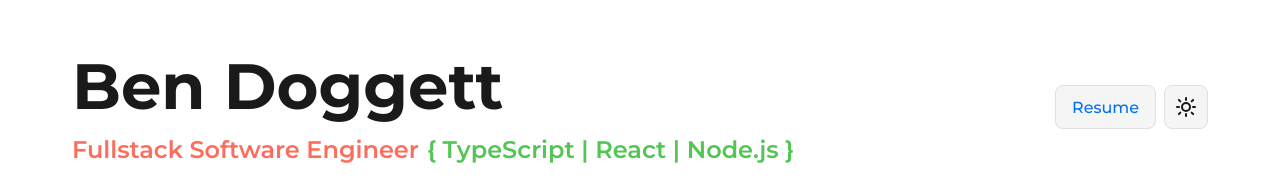
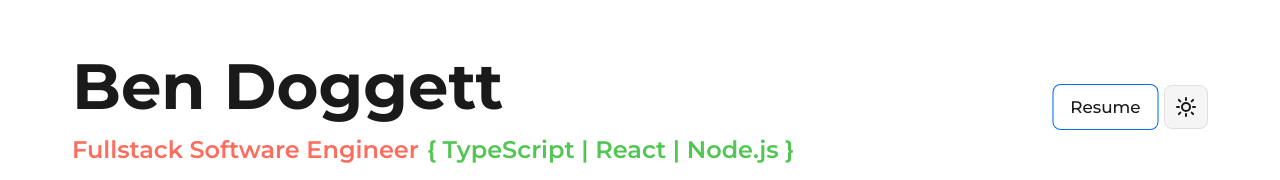
Before and after one commit to bhdoggett/ben-doggett-dev, a Next.js app: page / in a window 1280 px wide. In both pictures the pointer is over the button "Resume". Shown: the top 180 px of the page. Built offline with nearby package versions, Linux system fonts and the light colour scheme; a web font is replaced by a local one.

Commit message:
Styling Resume button

```diff
--- a/src/app/components/Header/Header.module.css
+++ b/src/app/components/Header/Header.module.css
@@ -97,7 +97,14 @@
 }
 
 .resumeLink:hover {
-  color: var(--color-accent);
+  background: var(--color-background);
+  border-color: var(--color-accent);
+  transform: scale(1.05);
+}
+
+.resumeLink:focus {
+  outline: 2px solid var(--color-accent);
+  outline-offset: 2px;
 }
 
 .resumeLink:focus-visible {
```
